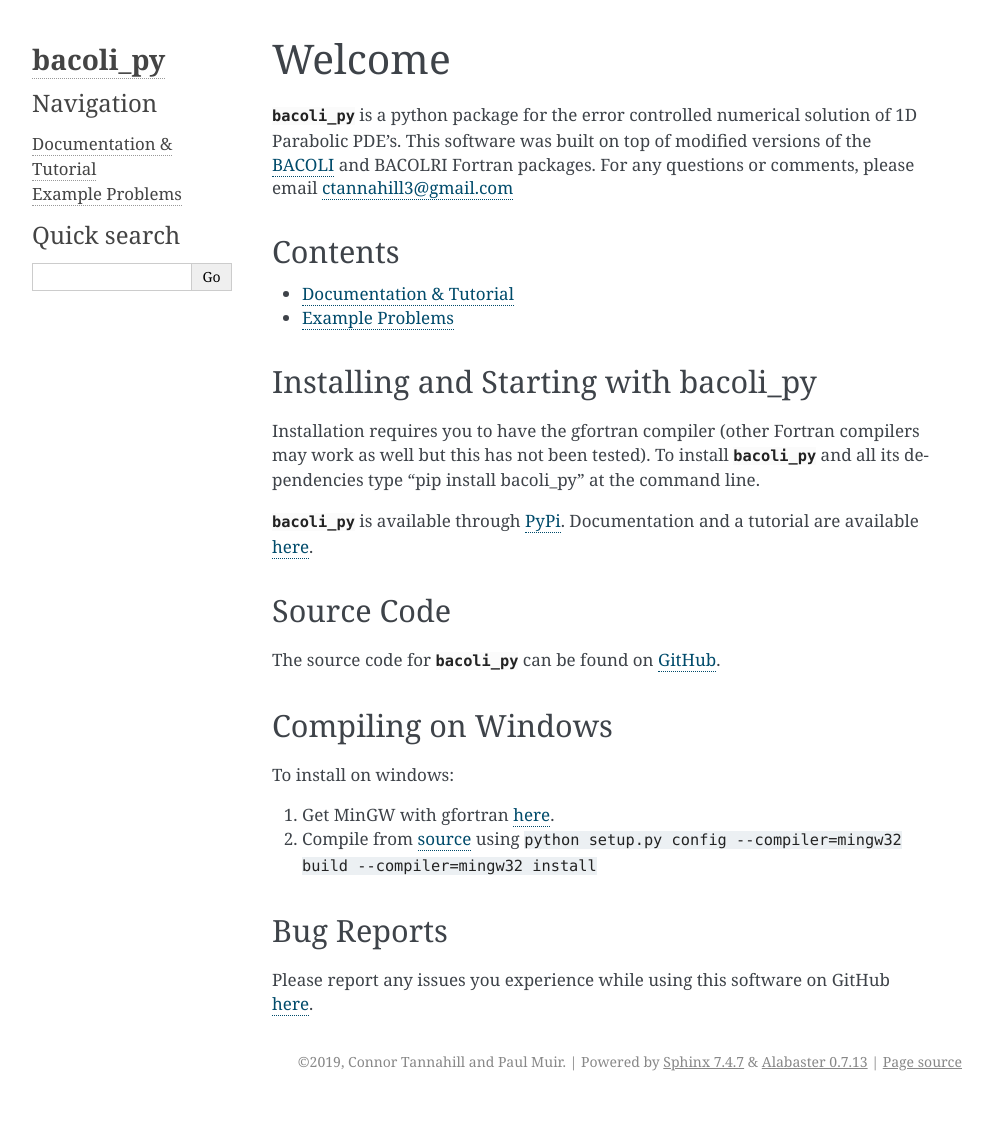
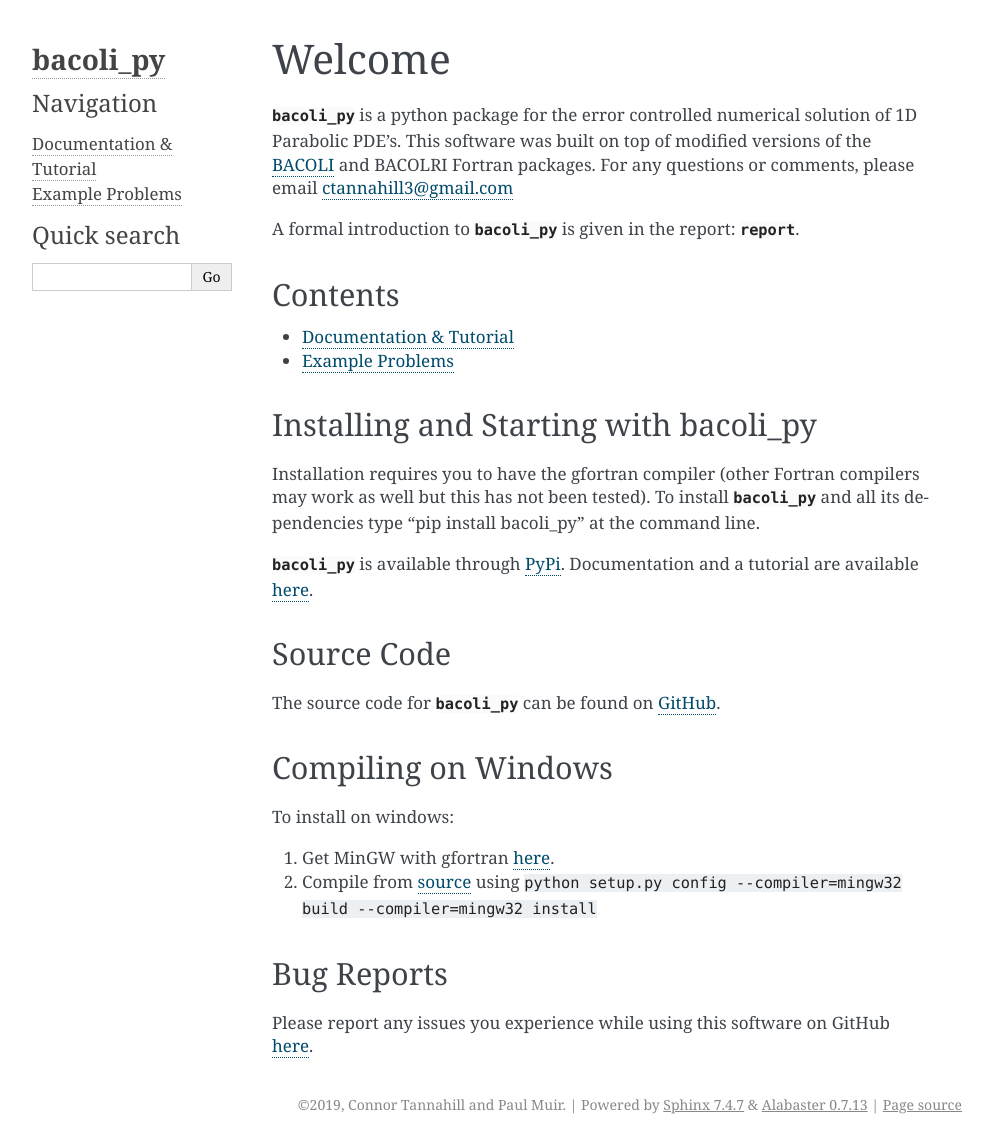
Before and after one commit to connortannahill/bacoli_py, a Sphinx documentation site: the page built from docs/index.rst, in a window 1280 px wide. Shown: the whole page, without its empty margins (148-1141 px from the left). Built offline with Sphinx 7.4.7, drawn with Linux system fonts in a browser that asks for light colours; before the commit the page ends 1101 px from its top, so only the background shows below that.

Commit message:
Added formal report to documentation

```diff
--- a/docs/index.rst
+++ b/docs/index.rst
@@ -4,6 +4,8 @@ Welcome
 =======
 
 :mod:`bacoli_py` is a python package for the error controlled numerical solution of 1D Parabolic PDE's. This software was built on top of modified versions of the `BACOLI <http://cs.stmarys.ca/~muir/BACOLI-3_Webpage.htm>`_ and BACOLRI Fortran packages. For any questions or comments, please email ctannahill3@gmail.com
+
+A formal introduction to :mod:`bacoli_py` is given in the report: :download:`report <BacoliPy_Report.pdf>`.
 
 Contents
 --------
```
Also changed, not shown: 1 other file.
